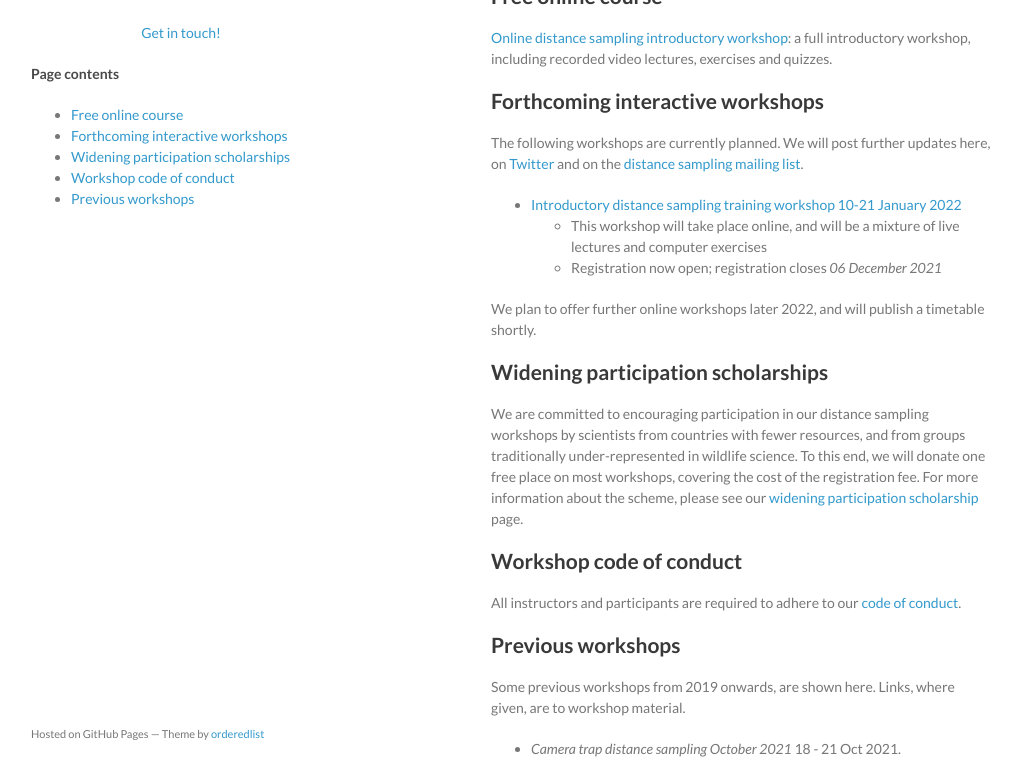
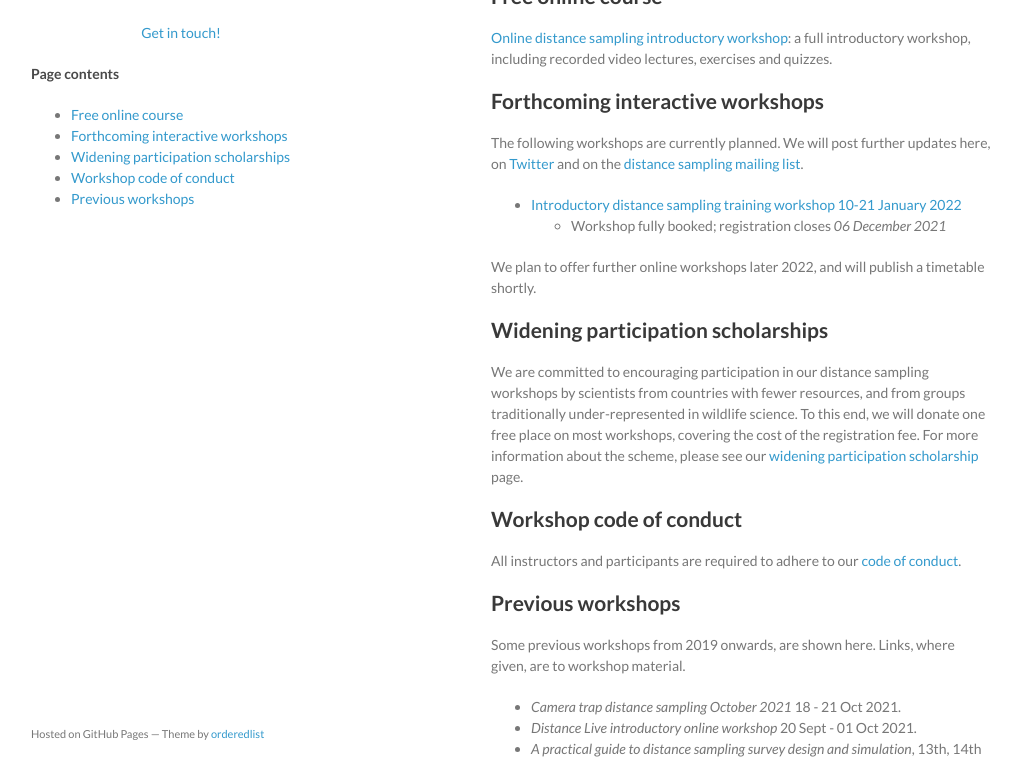
Before and after one commit to distanceworkshops/distanceworkshops.github.io, a Jekyll site: the page built from index.md, in a window 1280 px wide and 900 px high, cut to the strip 137-900 px from the top of the window. Shown: the whole strip, without its empty margins (129-1150 px from the left). Built offline with Jekyll 4.4.1, drawn with Linux system fonts in a browser that asks for light colours.

Commit message:
workshop full

```diff
--- a/index.md
+++ b/index.md
@@ -18,8 +18,7 @@
 The following workshops are currently planned.  We will post further updates here, on [Twitter](http://twitter.com/distancesamp) and on the [distance sampling mailing list](https://groups.google.com/forum/#!forum/distance-sampling).
 
 - [Introductory distance sampling training workshop 10-21 January 2022](http://workshops.distancesampling.org/intro-jan-2022)
-  - This workshop will take place online, and will be a mixture of live lectures and computer exercises
-  - Registration now open; registration closes _06 December 2021_
+  - Workshop fully booked; registration closes _06 December 2021_
 
 We plan to offer further online workshops later 2022, and will publish a timetable shortly.
 
```
